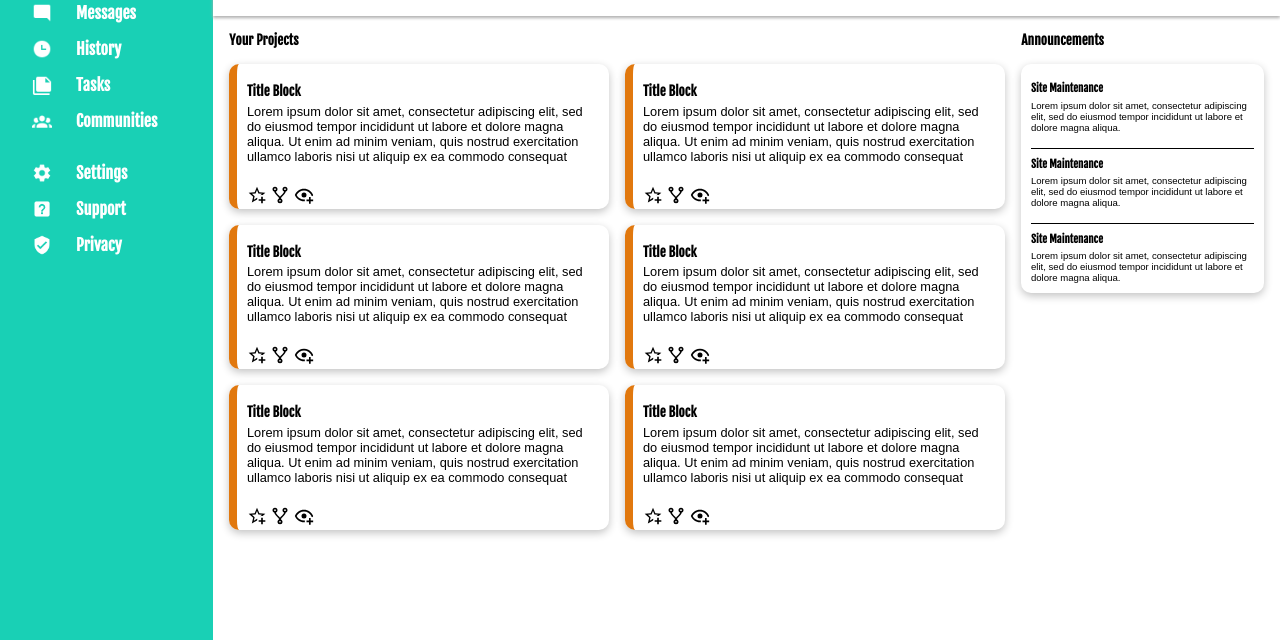
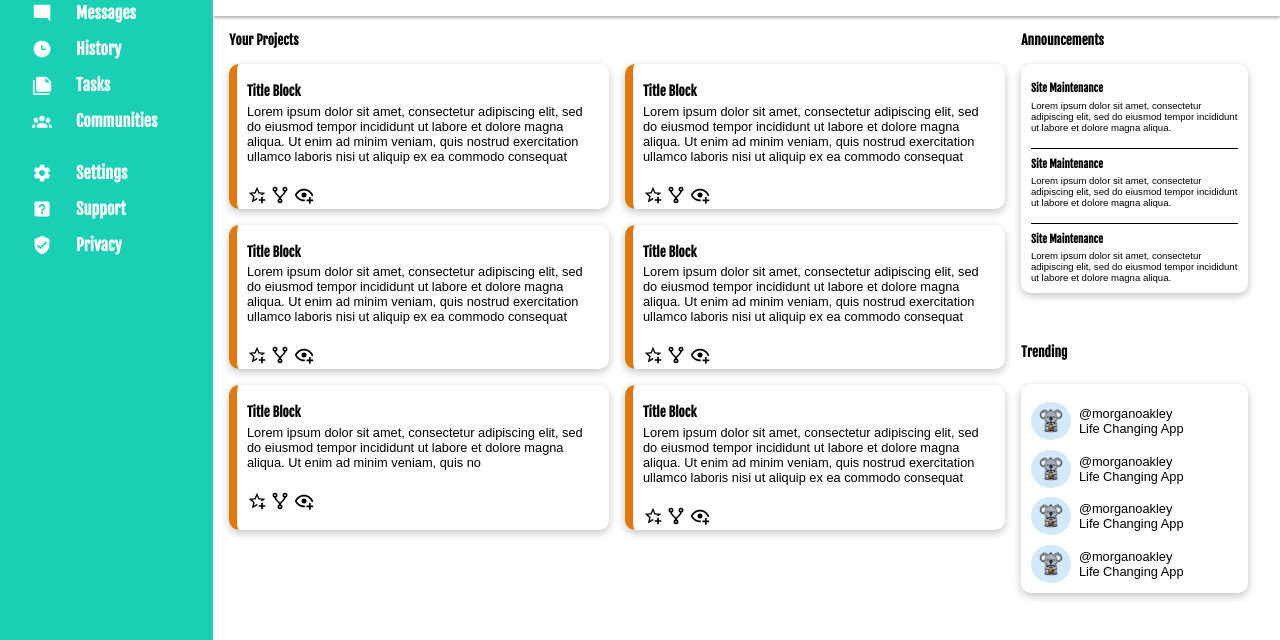
Before and after one commit to tamasgyetvan/odin-admindashboard, a plain HTML site: page index.html in a window 1280 px wide. Shown: the part 160-800 px from the top of the page. Drawn offline with Linux system fonts and the light colour scheme.

Commit message:
Add Trending tab with style

```diff
--- a/index.html
+++ b/index.html
@@ -156,8 +156,7 @@
               <p class="cardText">
                 Lorem ipsum dolor sit amet, consectetur adipiscing elit, sed do
                 eiusmod tempor incididunt ut labore et dolore magna aliqua. Ut
-                enim ad minim veniam, quis nostrud exercitation ullamco laboris
-                nisi ut aliquip ex ea commodo consequat
+                enim ad minim veniam, quis no
               </p>
               <p class="buttonHolder">
                 <img src="src/star-plus-outline.svg" alt="" class="menuIcon" />
@@ -207,7 +206,39 @@
             </div>
           </div>
         </div>
-        <div id="trending"></div>
+        <div id="trending">
+          <h5>Trending</h5>
+          <div id="trendingContainer">
+            <div class="trendingCard">
+              <img
+                src="src/Screen Shot 2022-03-25 at 9.31.52 AM.png"
+                class="trendingIcon"
+              />
+              <p class="trendingText">@morganoakley<br />Life Changing App</p>
+            </div>
+            <div class="trendingCard">
+              <img
+                src="src/Screen Shot 2022-03-25 at 9.31.52 AM.png"
+                class="trendingIcon"
+              />
+              <p class="trendingText">@morganoakley<br />Life Changing App</p>
+            </div>
+            <div class="trendingCard">
+              <img
+                src="src/Screen Shot 2022-03-25 at 9.31.52 AM.png"
+                class="trendingIcon"
+              />
+              <p class="trendingText">@morganoakley<br />Life Changing App</p>
+            </div>
+            <div class="trendingCard">
+              <img
+                src="src/Screen Shot 2022-03-25 at 9.31.52 AM.png"
+                class="trendingIcon"
+              />
+              <p class="trendingText">@morganoakley<br />Life Changing App</p>
+            </div>
+          </div>
+        </div>
       </div>
     </div>
   </body>
--- a/style.css
+++ b/style.css
@@ -174,7 +174,7 @@ input {
   grid-column-end: 3;
   grid-row-start: 1;
   grid-row-end: 2;
-  margin-left: 1rem;
+  margin: 0rem 1rem 0rem 1rem;
 }
 
 #announcementsContainer {
@@ -202,7 +202,35 @@ input {
 }
 
 #trending {
-  grid-area: "trending";
+  display: flex;
+  flex-direction: column;
+  gap: 0.5rem;
+  margin: 1rem 1rem 0rem 1rem;
+}
+
+#trendingContainer {
+  box-shadow: rgba(0, 0, 0, 0.24) 0px 3px 8px;
+  margin-top: 1rem;
+  padding: 0.6rem 0.6rem 0.6rem 0.6rem;
+  border-radius: 10px;
+}
+
+.trendingCard {
+  display: flex;
+  gap: 0.5rem;
+  margin-top: 0.5rem;
+  align-items: center;
+}
+
+.trendingIcon {
+  width: 40px;
+  border-radius: 25px;
+}
+
+.trendingText {
+  font-size: 0.8rem;
+  font-family: Arial, Helvetica, sans-serif;
+  margin: 0.3rem 0 0.3rem 0;
 }
 
 .card {
```
Also changed, not shown: src/Screen Shot 2022-03-25 at 9.31.52 AM.png (added).
